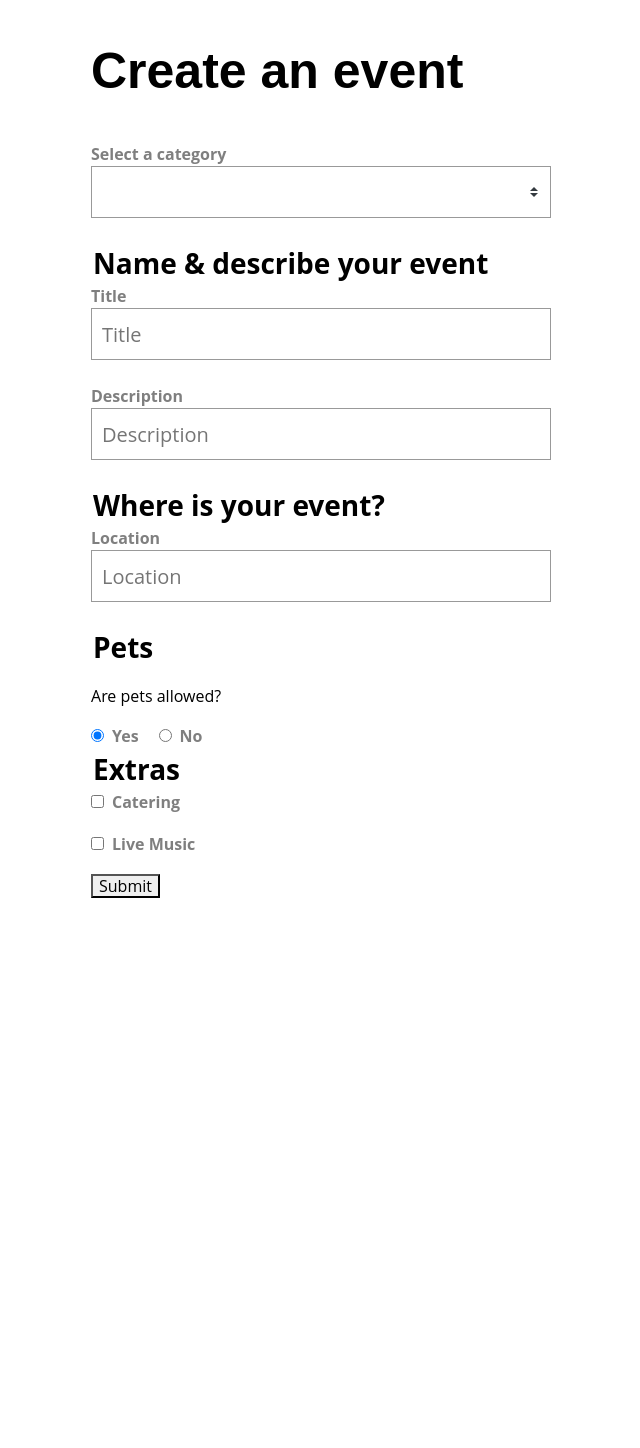
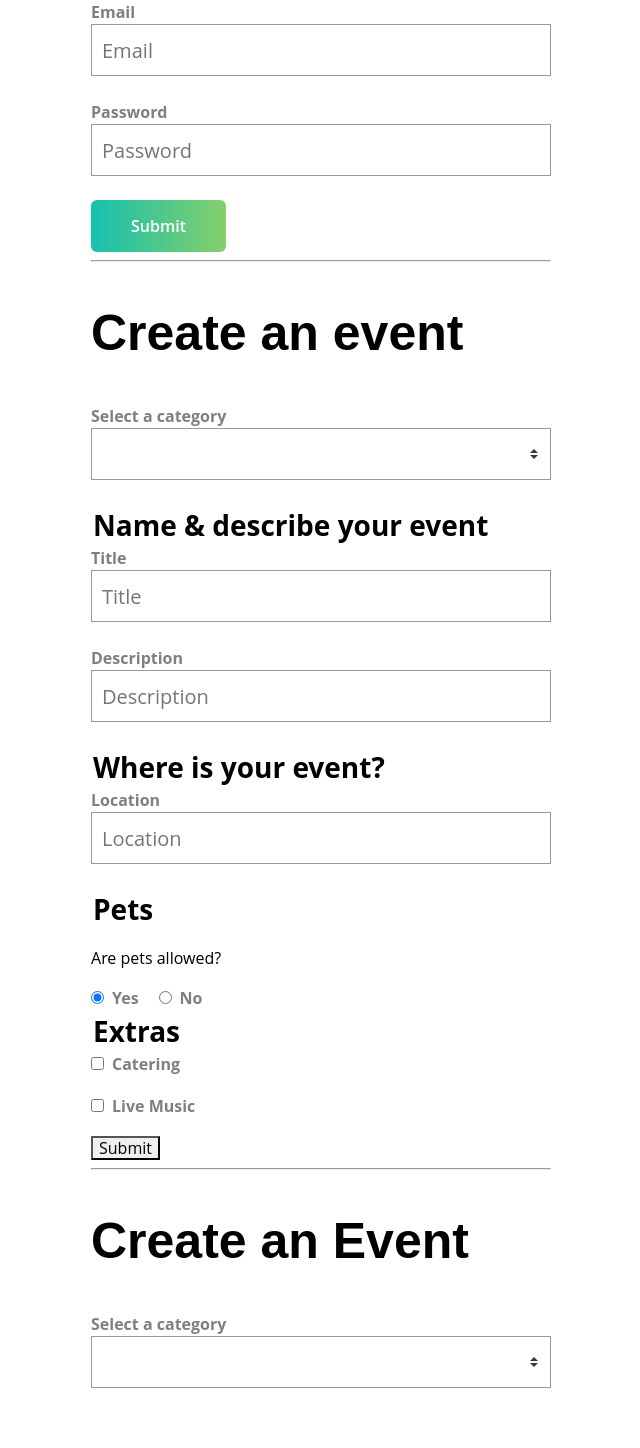
Before and after one commit to arifhossen-dev/ReUsableFormInVue, a Vue app: page / in a window 1280 px wide. Shown: the top 1448 px of the page, without its empty margins (319-959 px from the left). Before the commit the page ends 918 px from the top, so only its background shows below. Built offline with nearby package versions, Linux system fonts and the light colour scheme.

Commit message:
forms are ready

```diff
--- a/src/App.vue
+++ b/src/App.vue
@@ -1,8 +1,14 @@
 <script setup>
+import ComponentsForm from './views/ComponentsForm.vue';
+import LoginForm from './views/LoginForm.vue';
 import SimpleForm from './views/SimpleForm.vue';
 </script>
 <template>
   <div class="mx-auto max-w-7xl sm:px-6 lg:px-8">
+    <LoginForm />
+    <hr>
     <SimpleForm />
+    <hr>
+    <ComponentsForm/>
   </div>
 </template>
```
